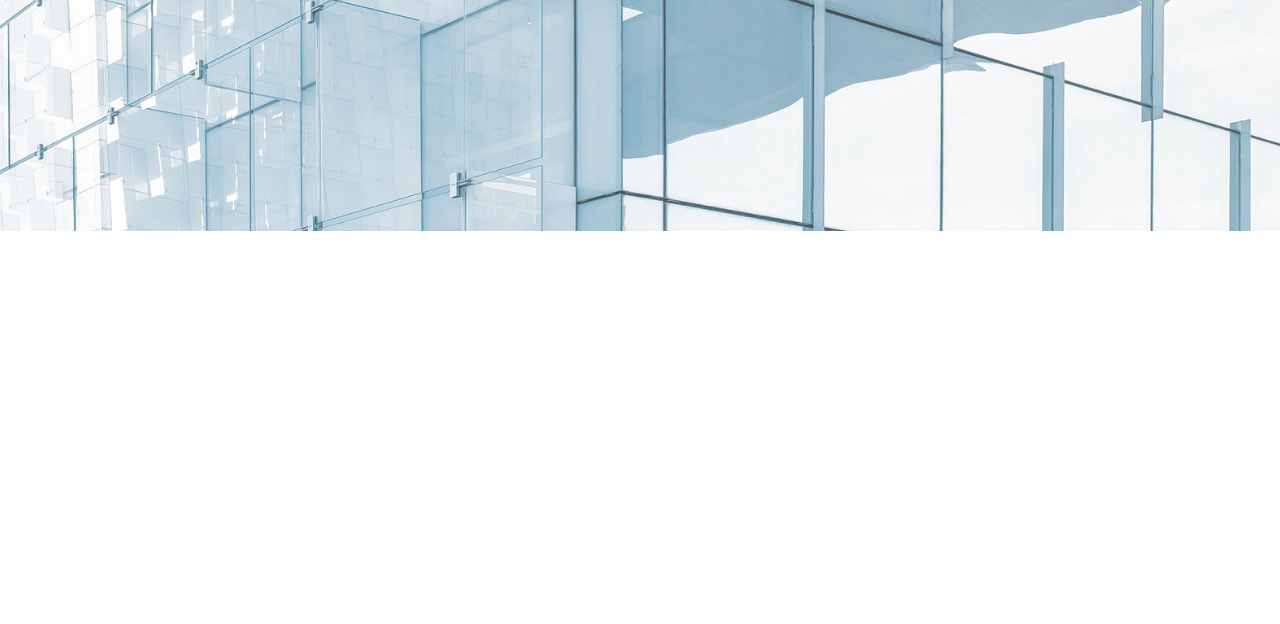
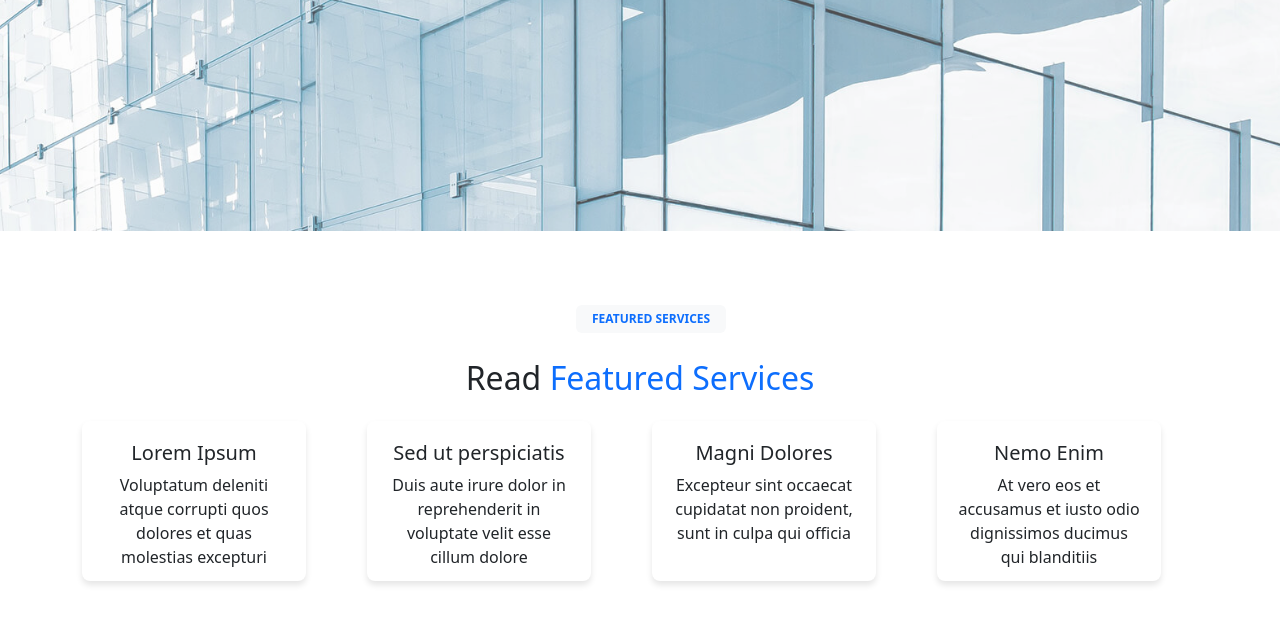
Before and after one commit to Brasgauche/Projet_templateMolengeek_Adame, a website: page index.html in a window 1280 px wide. Shown: the part 404-1028 px from the top of the page. Before the commit the page ends 875 px from the top, so only its background shows below. Drawn offline with nearby package versions, Linux system fonts and the light colour scheme.

Commit message:
ajout des 4 cards

```diff
--- a/index.html
+++ b/index.html
@@ -49,7 +49,49 @@
         </div>
       </div>
 
-
+      <!-- Nouvelle div sous l'image -->
+      <div class="lvr" class="below-image">
+        <div class="prtx" class="text-center mb-4">
+            <span aria-colspan="ftrs" class="badge bg-light text-primary px-3 py-2">FEATURED SERVICES</span>
+          </div>
+          <div class="container text-center my-5">
+            <h2 class="rfs" class="text-dark">Read <span class="text-primary">Featured Services</span></h2>
+            <div class="row mt-4">
+              <!-- Première colonne -->
+              <div class="col-md-3">
+                <div class="service-card">
+                  <i class="icon-placeholder"></i>
+                  <h5>Lorem Ipsum</h5>
+                  <p>Voluptatum deleniti atque corrupti quos dolores et quas molestias excepturi</p>
+                </div>
+              </div>
+              <!-- Deuxième colonne -->
+              <div class="col-md-3">
+                <div class="service-card">
+                  <i class="icon-placeholder"></i>
+                  <h5>Sed ut perspiciatis</h5>
+                  <p>Duis aute irure dolor in reprehenderit in voluptate velit esse cillum dolore</p>
+                </div>
+              </div>
+              <!-- Troisième colonne -->
+              <div class="col-md-3">
+                <div class="service-card">
+                  <i class="icon-placeholder"></i>
+                  <h5>Magni Dolores</h5>
+                  <p>Excepteur sint occaecat cupidatat non proident, sunt in culpa qui officia</p>
+                </div>
+              </div>
+              <!-- Quatrième colonne -->
+              <div class="col-md-3">
+                <div class="service-card">
+                  <i class="bi bi-globe"></i>
+                  <h5>Nemo Enim</h5>
+                  <p>At vero eos et accusamus et iusto odio dignissimos ducimus qui blanditiis</p>
+                </div>
+              </div>
+            </div>
+          </div>
+        </div>
 
 
 
```
